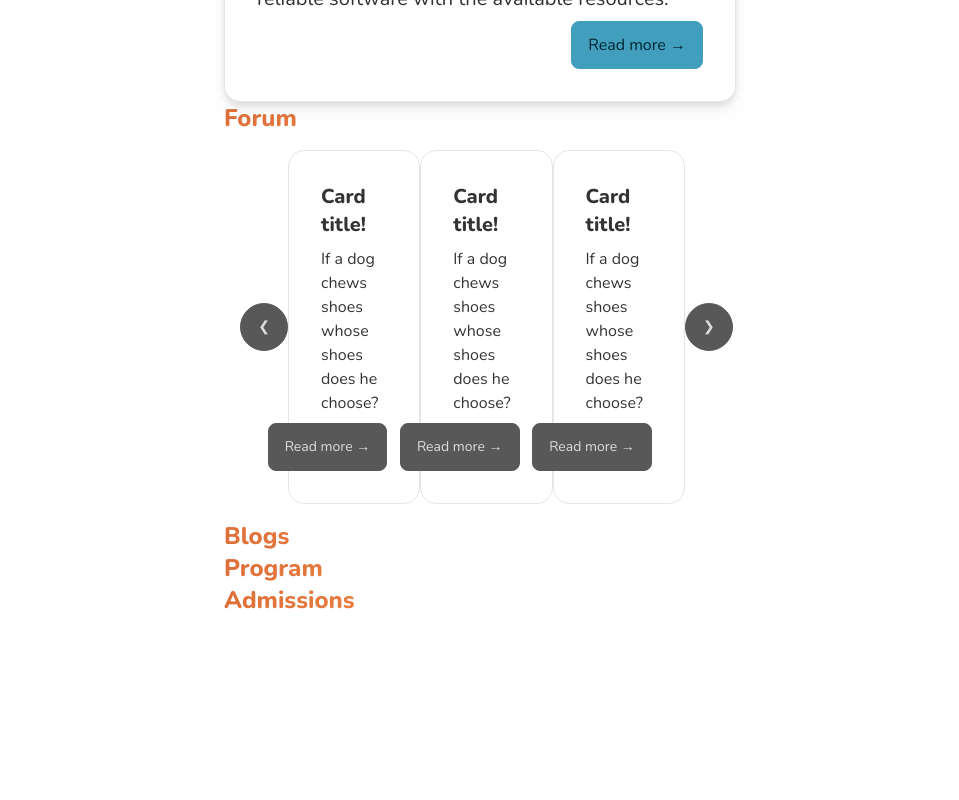
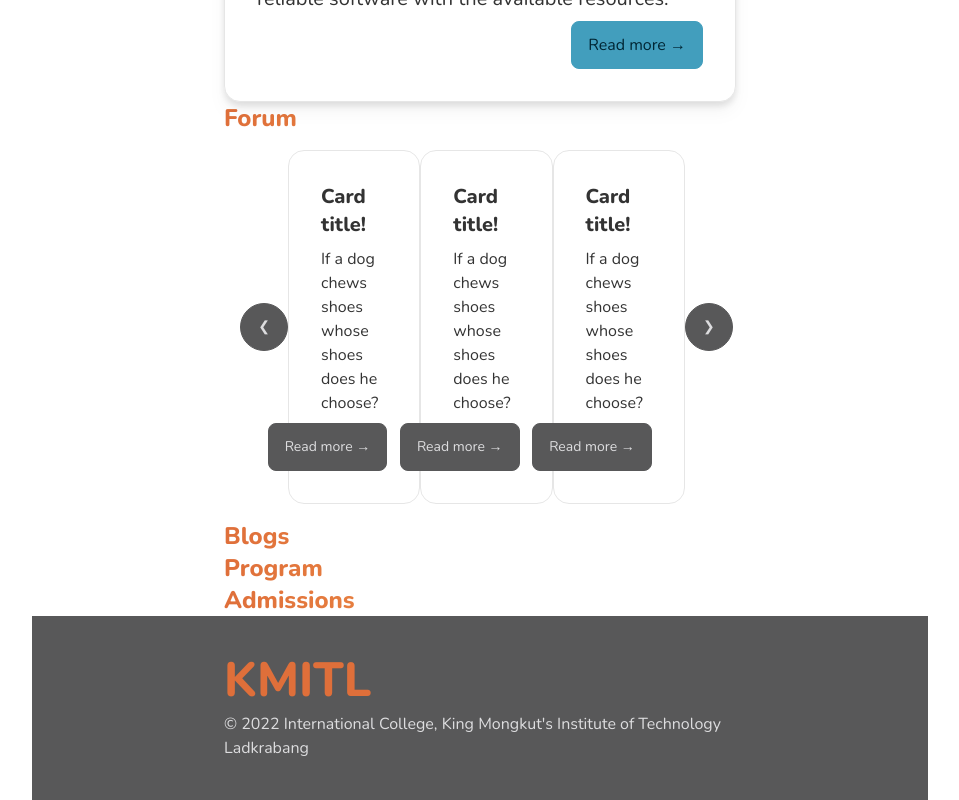
Before and after one commit to neneprm/SE-WEBSITE, a Next.js app: page / in a window 1280 px wide. Shown: the part 1190-1990 px from the top of the page, without its empty margins (160-1119 px from the left). Before the commit the page ends 1806 px from the top, so only its background shows below. Built offline with nearby package versions, Linux system fonts and the light colour scheme.

Commit message:
Fix default app

```diff
--- a/pages/_app.tsx
+++ b/pages/_app.tsx
@@ -1,12 +1,16 @@
 import '../styles/globals.css'
 import type { AppProps } from 'next/app'
 import NavBar from './components/navbar'
+import Footer from './components/footer'
 
 function MyApp({ Component, pageProps }: AppProps) {
   return (
-    <div className="bg-base-100 font-Nunito mx-0 lg:mx-48">
-      <NavBar />
-      <Component {...pageProps} />
+    <div className="bg-base-100 font-Nunito">
+      <div className="mx-0 lg:mx-48">
+        <NavBar />
+        <Component {...pageProps} />
+      </div>
+      <Footer />
     </div>
   )
 }
```
